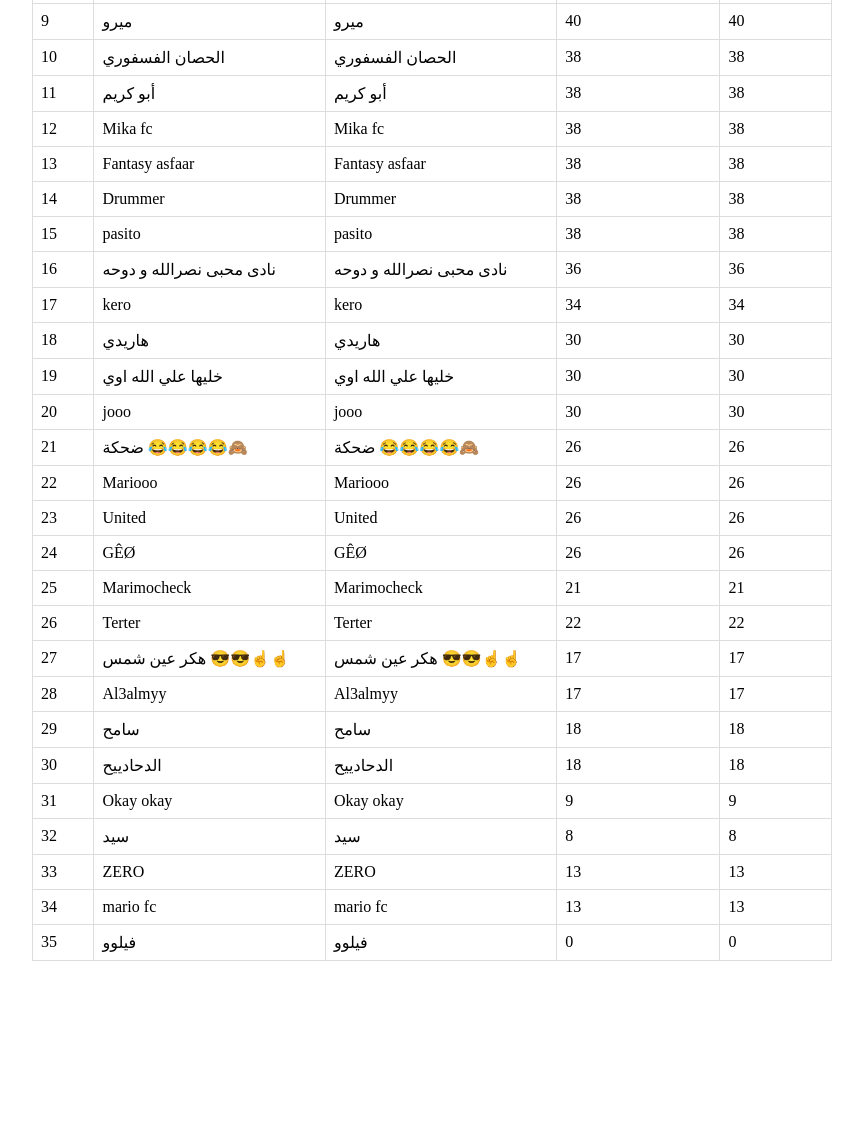
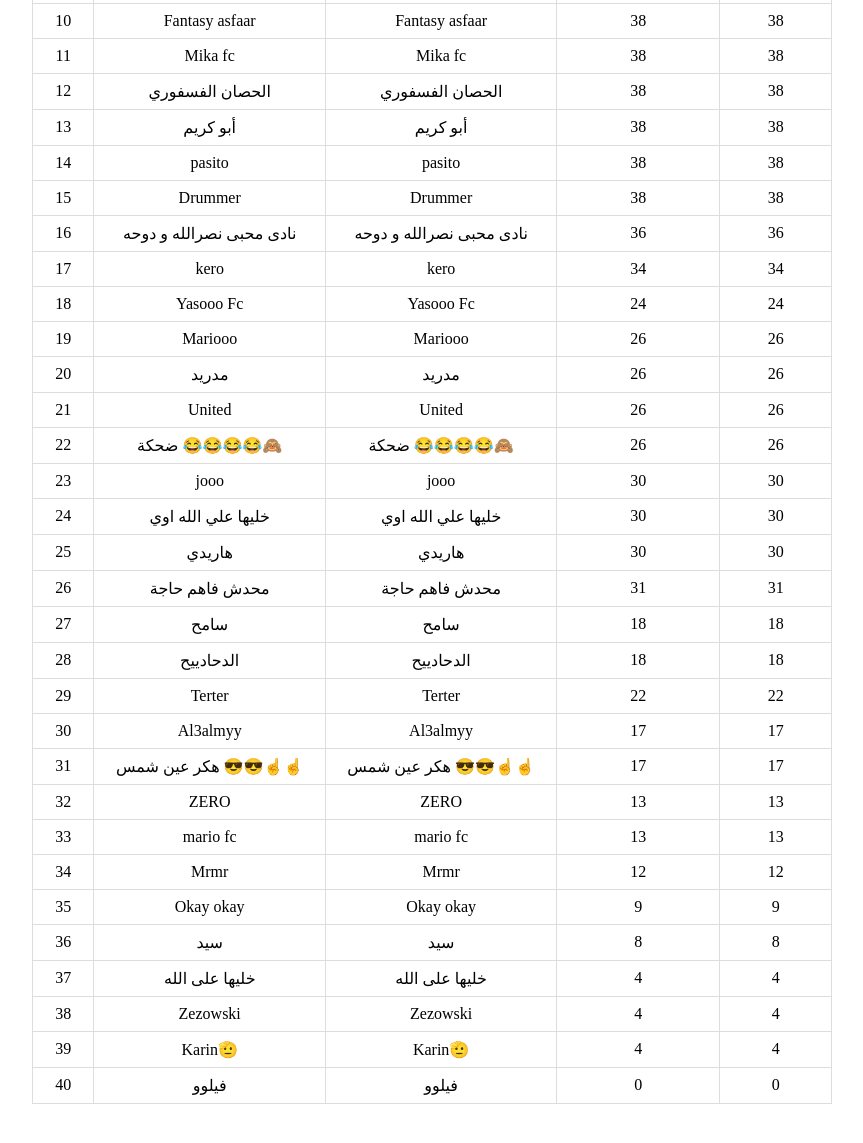
Before and after one commit to DaweryElAsfar/DaweryElAsfar.github.io, a plain HTML site: page index.html in a window 1280 px wide. Shown: the part 503-1646 px from the top of the page, without its empty margins (208-1071 px from the left). Before the commit the page ends 1504 px from the top, so only its background shows below. Drawn offline with Linux system fonts and the light colour scheme.

Commit message:
index.html

````diff
--- a/index.html
+++ b/index.html
@@ -1,6 +1,3 @@
-Here’s the updated HTML with your specified changes: the team names have been replaced with the new list, and the teams are now sorted in descending order by points, with both "Last Round Points" and "Total Points" set to the same values for each team.
-
-```html
 <!DOCTYPE html>
 <html lang="en">
 <head>
@@ -50,11 +47,6 @@ Here’s the updated HTML with your specified changes: the team names have been
         th {
             background-color: #f4f4f4;
         }
-        .team-players {
-            margin-top: 20px;
-            text-align: left;
-            display: none;
-        }
     </style>
 </head>
 <body>
@@ -90,34 +82,52 @@ Here’s the updated HTML with your specified changes: the team names have been
                     <tr><td>7</td><td>Blues FC</td><td>Blues FC</td><td>42</td><td>42</td></tr>
                     <tr><td>8</td><td>Bo4kaa4</td><td>Bo4kaa4</td><td>40</td><td>40</td></tr>
                     <tr><td>9</td><td>ميرو</td><td>ميرو</td><td>40</td><td>40</td></tr>
-                    <tr><td>10</td><td>الحصان الفسفوري</td><td>الحصان الفسفوري</td><td>38</td><td>38</td></tr>
-                    <tr><td>11</td><td>أبو كريم</td><td>أبو كريم</td><td>38</td><td>38</td></tr>
-                    <tr><td>12</td><td>Mika fc</td><td>Mika fc</td><td>38</td><td>38</td></tr>
-                    <tr><td>13</td><td>Fantasy asfaar</td><td>Fantasy asfaar</td><td>38</td><td>38</td></tr>
-                    <tr><td>14</td><td>Drummer</td><td>Drummer</td><td>38</td><td>38</td></tr>
-                    <tr><td>15</td><td>pasito</td><td>pasito</td><td>38</td><td>38</td></tr>
+                    <tr><td>10</td><td>Fantasy asfaar</td><td>Fantasy asfaar</td><td>38</td><td>38</td></tr>
+                    <tr><td>11</td><td>Mika fc</td><td>Mika fc</td><td>38</td><td>38</td></tr>
+                    <tr><td>12</td><td>الحصان الفسفوري</td><td>الحصان الفسفوري</td><td>38</td><td>38</td></tr>
+                    <tr><td>13</td><td>أبو كريم</td><td>أبو كريم</td><td>38</td><td>38</td></tr>
+                    <tr><td>14</td><td>pasito</td><td>pasito</td><td>38</td><td>38</td></tr>
+                    <tr><td>15</td><td>Drummer</td><td>Drummer</td><td>38</td><td>38</td></tr>
                     <tr><td>16</td><td>نادى محبى نصرالله و دوحه</td><td>نادى محبى نصرالله و دوحه</td><td>36</td><td>36</td></tr>
                     <tr><td>17</td><td>kero</td><td>kero</td><td>34</td><td>34</td></tr>
-                    <tr><td>18</td><td>هاريدي</td><td>هاريدي</td><td>30</td><td>30</td></tr>
-                    <tr><td>19</td><td>خليها علي الله اوي</td><td>خليها علي الله اوي</td><td>30</td><td>30</td></tr>
-                    <tr><td>20</td><td>jooo</td><td>jooo</td><td>30</td><td>30</td></tr>
-                    <tr><td>21</td><td>ضحكة 😂😂😂😂🙈</td><td>ضحكة 😂😂😂😂🙈</td><td>26</td><td>26</td></tr>
-                    <tr><td>22</td><td>Mariooo</td><td>Mariooo</td><td>26</td><td>26</td></tr>
-                    <tr><td>23</td><td>United</td><td>United</td><td>26</td><td>26</td></tr>
-                    <tr><td>24</td><td>GÊØ</td><td>GÊØ</td><td>26</td><td>26</td></tr>
-                    <tr><td>25</td><td>Marimocheck</td><td>Marimocheck</td><td>21</td><td>21</td></tr>
-                    <tr><td>26</td><td>Terter</td><td>Terter</td><td>22</td><td>22</td></tr>
-                    <tr><td>27</td><td>هكر عين شمس 😎😎☝️☝️</td><td>هكر عين شمس 😎😎☝️☝️</td><td>17</td><td>17</td></tr>
-                    <tr><td>28</td><td>Al3almyy</td><td>Al3almyy</td><td>17</td><td>17</td></tr>
-                    <tr><td>29</td><td>سامح</td><td>سامح</td><td>18</td><td>18</td></tr>
-                    <tr><td>30</td><td>الدحادييح</td><td>الدحادييح</td><td>18</td><td>18</td></tr>
-                    <tr><td>31</td><td>Okay okay</td><td>Okay okay</td><td>9</td><td>9</td></tr>
-                    <tr><td>32</td><td>سيد</td><td>سيد</td><td>8</td><td>8</td></tr>
-                    <tr><td>33</td><td>ZERO</td><td>ZERO</td><td>13</td><td>13</td></tr>
-                    <tr><td>34</td><td>mario fc</td><td>mario fc</td><td>13</td><td>13</td></tr>
-                    <tr><td>35</td><td>فيلوو</td><td>فيلوو</td><td>0</td><td>0</td></tr>
+                    <tr><td>18</td><td>Yasooo Fc</td><td>Yasooo Fc</td><td>24</td><td>24</td></tr>
+                    <tr><td>19</td><td>Mariooo</td><td>Mariooo</td><td>26</td><td>26</td></tr>
+                    <tr><td>20</td><td>مدريد</td><td>مدريد</td><td>26</td><td>26</td></tr>
+                    <tr><td>21</td><td>United</td><td>United</td><td>26</td><td>26</td></tr>
+                    <tr><td>22</td><td>ضحكة 😂😂😂😂🙈</td><td>ضحكة 😂😂😂😂🙈</td><td>26</td><td>26</td></tr>
+                    <tr><td>23</td><td>jooo</td><td>jooo</td><td>30</td><td>30</td></tr>
+                    <tr><td>24</td><td>خليها علي الله اوي</td><td>خليها علي الله اوي</td><td>30</td><td>30</td></tr>
+                    <tr><td>25</td><td>هاريدي</td><td>هاريدي</td><td>30</td><td>30</td></tr>
+                    <tr><td>26</td><td>محدش فاهم حاجة</td><td>محدش فاهم حاجة</td><td>31</td><td>31</td></tr>
+                    <tr><td>27</td><td>سامح</td><td>سامح</td><td>18</td><td>18</td></tr>
+                    <tr><td>28</td><td>الدحادييح</td><td>الدحادييح</td><td>18</td><td>18</td></tr>
+                    <tr><td>29</td><td>Terter</td><td>Terter</td><td>22</td><td>22</td></tr>
+                    <tr><td>30</td><td>Al3almyy</td><td>Al3almyy</td><td>17</td><td>17</td></tr>
+                    <tr><td>31</td><td>هكر عين شمس 😎😎☝️☝️</td><td>هكر عين شمس 😎😎☝️☝️</td><td>17</td><td>17</td></tr>
+                    <tr><td>32</td><td>ZERO</td><td>ZERO</td><td>13</td><td>13</td></tr>
+                    <tr><td>33</td><td>mario fc</td><td>mario fc</td><td>13</td><td>13</td></tr>
+                    <tr><td>34</td><td>Mrmr</td><td>Mrmr</td><td>12</td><td>12</td></tr>
+                    <tr><td>35</td><td>Okay okay</td><td>Okay okay</td><td>9</td><td>9</td></tr>
+                    <tr><td>36</td><td>سيد</td><td>سيد</td><td>8</td><td>8</td></tr>
+                    <tr><td>37</td><td>خليها على الله</td><td>خليها على الله</td><td>4</td><td>4</td></tr>
+                    <tr><td>38</td><td>Zezowski</td><td>Zezowski</td><td>4</td><td>4</td></tr>
+                    <tr><td>39</td><td>Karin🫡</td><td>Karin🫡</td><td>4</td><td>4</td></tr>
+                    <tr><td>40</td><td>فيلوو</td><td>فيلوو</td><td>0</td><td>0</td></tr>
                 </tbody>
             </table>
         </section>
+
+        <!-- Other Sections (Top Players - Last Round, Top Players - All Time, All Teams) -->
+        <!-- Add more content for these sections if needed -->
     </main>
-    <script
+
+    <script>
+        function showSection(sectionId) {
+            document.querySelectorAll('.section').forEach(section => {
+                section.classList.remove('active');
+            });
+            document.getElementById(sectionId).classList.add('active');
+        }
+    </script>
+</body>
+</html>
````
